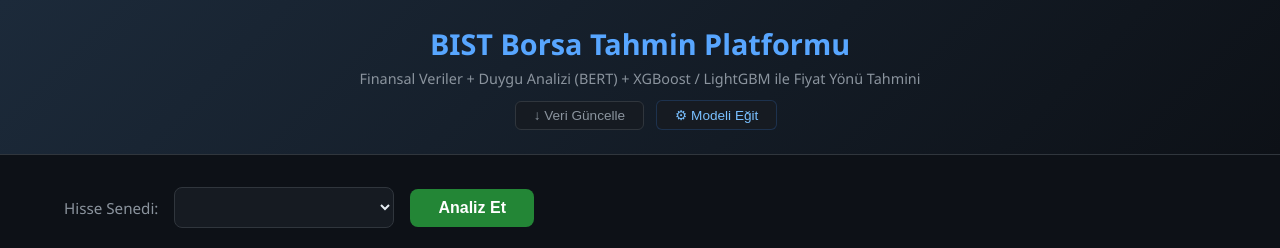
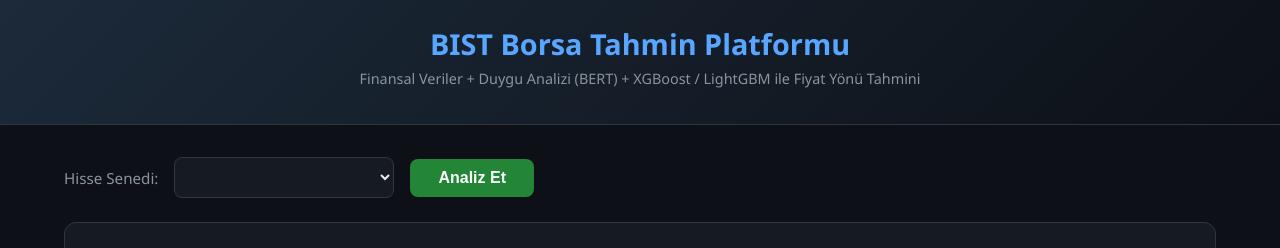
Before and after one commit to MuhammettSanli/bist-tahmin-platformu, a Flask app: page / in a window 1280 px wide. Shown: the top 248 px of the page. Run offline with Flask 3, Linux system fonts and the light colour scheme; data that the repository does not hold is empty; parts of the project's set-up code (start-up, migrations or seed data) failed here and were passed over; some libraries are stand-ins or nearby versions.

Commit message:
feat: veri guncelle ve model egit butonlari gizlendi

```diff
--- a/templates/index.html
+++ b/templates/index.html
@@ -14,8 +14,8 @@
     <p>Finansal Veriler + Duygu Analizi (BERT) + XGBoost / LightGBM ile Fiyat Yönü Tahmini</p>
     <div class="header-guncelle">
       <span id="sonGuncellemeLabel" class="son-guncelleme-label"></span>
-      <button id="veriGuncelleBtn" class="guncelle-btn" onclick="veriGuncelle()">↓ Veri Güncelle</button>
-      <button id="modelEgitBtn" class="guncelle-btn guncelle-btn--model" onclick="modelEgit()">⚙ Modeli Eğit</button>
+      <button id="veriGuncelleBtn" class="guncelle-btn" onclick="veriGuncelle()" style="display:none">↓ Veri Güncelle</button>
+      <button id="modelEgitBtn" class="guncelle-btn guncelle-btn--model" onclick="modelEgit()" style="display:none">⚙ Modeli Eğit</button>
     </div>
   </header>
 
```
